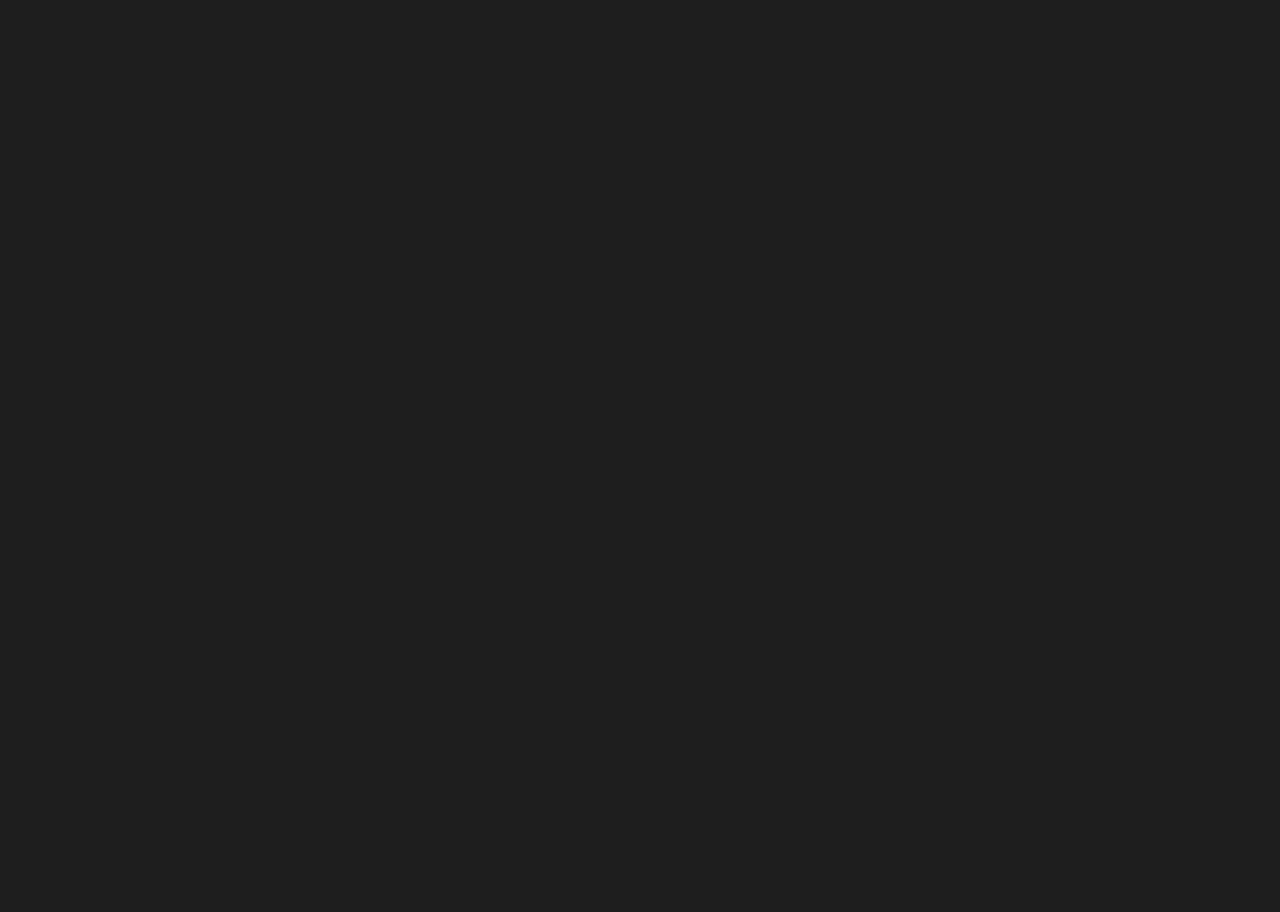
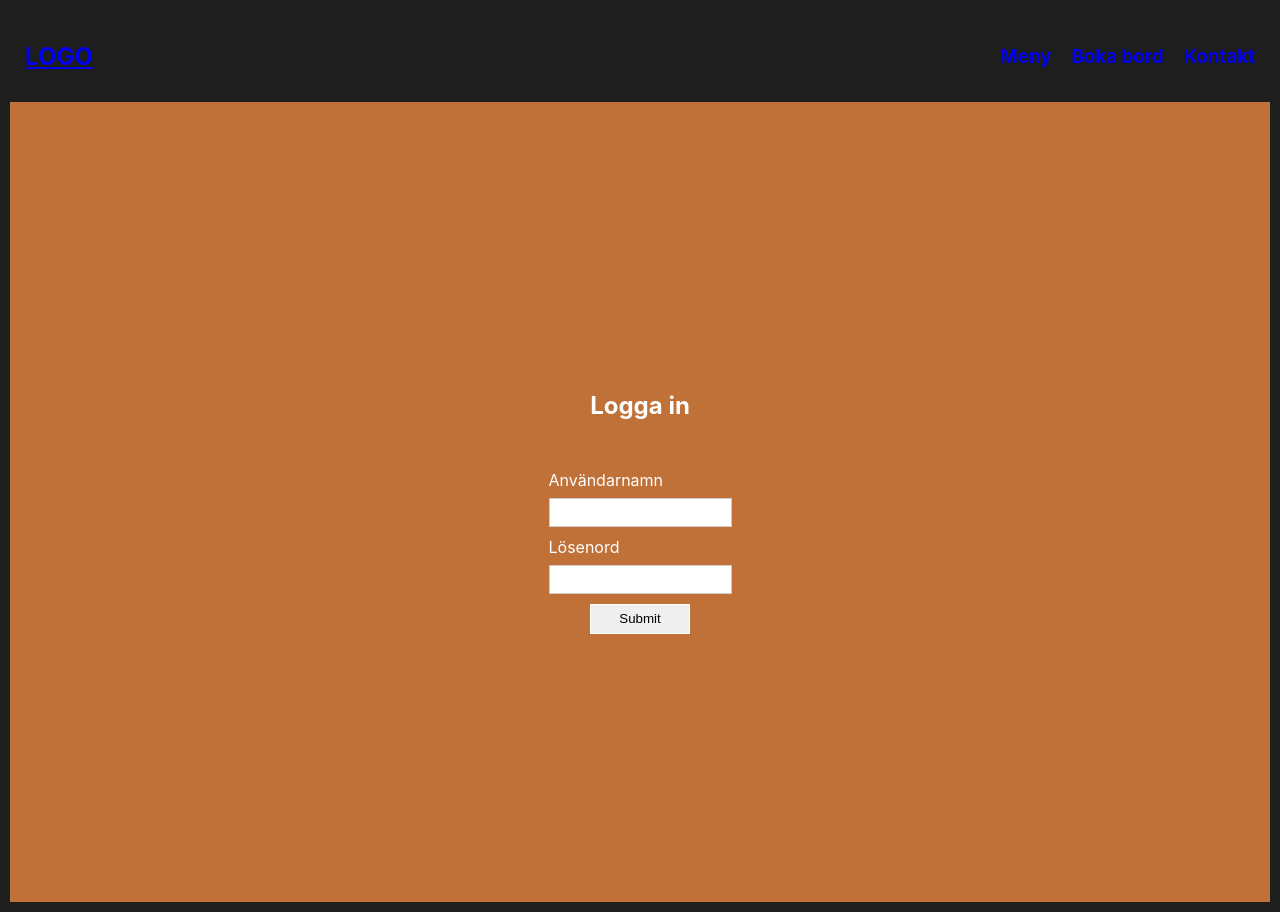
Before and after one commit to fcanberger/GruppJSF, a React (Create React App) app: page /admin in a window 1280 px wide. Before the commit this address had no page. Before the commit the page ends 800 px from the top, so only its background shows below. Built offline with nearby package versions, Linux system fonts and the light colour scheme.

Commit message:
admin-sida

```diff
--- a/src/App.tsx
+++ b/src/App.tsx
@@ -7,6 +7,7 @@
 import { Booking } from "./components/Pages/Booking";
 import { Meny } from "./components/Pages/Meny";
 import { Contact } from "./components/Pages/Contact";
+import { Admin } from "./components/Pages/Admin";
 
 function App() {
   return (
@@ -17,6 +18,7 @@
           <Route path="/meny" element={<Meny />}></Route>
           <Route path="/booking" element={<Booking />}></Route>
           <Route path="/contact" element={<Contact />}></Route>
+          <Route path="/admin" element={<Admin />}></Route>
         </Route>
       </Routes>
     </BrowserRouter>
--- /dev/null
+++ b/src/components/Pages/Admin.tsx
@@ -0,0 +1,22 @@
+export const Admin = () => {
+  return (
+    <div className="admin-container">
+      <h2>Logga in</h2>
+      <div className="form">
+        <form>
+          <div className="input-container">
+            <label>Användarnamn </label>
+            <input className="input-box" type="text" name="uname" required />
+          </div>
+          <div className="input-container">
+            <label>Lösenord </label>
+            <input className="input-box" type="password" name="pass" required />
+          </div>
+          <div className="button-container">
+            <input className="btn-submit" type="submit" />
+          </div>
+        </form>
+      </div>
+    </div>
+  );
+};
--- a/src/components/Pages/Home.tsx
+++ b/src/components/Pages/Home.tsx
@@ -47,7 +47,7 @@
             <p>Facebook icon</p>
             <p>Instagram icon</p>
           </div>
-          <p>Link to Admin login</p>
+          <Link to="/admin">Logga in personal</Link>
           <p>Copyright 2022 | buona mascella</p>
         </footer>
       </div>
--- /dev/null
+++ b/src/styles/admin.scss
@@ -0,0 +1,57 @@
+.admin-container {
+  display: flex;
+  align-items: center;
+  justify-content: center;
+  flex-direction: column;
+  gap: 20px;
+  height: 100vh;
+  background-color: #bf7138;
+
+  .input-box {
+    height: 25px;
+    border: 1px solid rgba(0, 0, 0, 0.2);
+  }
+  .btn-submit {
+    width: 100px;
+    height: 30px;
+    border: 1px solid white;
+    display: flex;
+    justify-content: center;
+    align-items: center;
+    padding: 2px;
+  }
+  .button-container {
+    display: flex;
+    justify-content: center;
+  }
+  .login-form {
+    background-color: white;
+    padding: 2rem;
+    box-shadow: 0 4px 8px 0 rgba(0, 0, 0, 0.2), 0 6px 20px 0 rgba(0, 0, 0, 0.19);
+  }
+
+  .list-container {
+    display: flex;
+  }
+  .error {
+    color: red;
+    font-size: 12px;
+  }
+
+  .title {
+    font-size: 25px;
+    margin-bottom: 20px;
+  }
+
+  .input-container {
+    display: flex;
+    flex-direction: column;
+    gap: 8px;
+    margin: 10px;
+  }
+}
+
+input[type="submit"]:hover {
+  background-color: #2c2b2b;
+  cursor: pointer;
+}
--- a/src/styles/main.scss
+++ b/src/styles/main.scss
@@ -1,32 +1,32 @@
 @import "home";
-body{
-color:white;
-background-color: #1E1E1E;
-.wrapper{
+@import "admin";
+body {
+  color: white;
+  background-color: #1e1e1e;
+  .wrapper {
     margin: 10px;
-    header{
+    header {
       display: flex;
       flex-direction: row;
       justify-content: space-between;
       align-items: center;
       margin: 0px 15px;
-        nav{
-            ul{
+      nav {
+        ul {
           display: flex;
           flex-direction: row;
           list-style: none;
           gap: 20px;
-                li{
-                    a{
+          li {
+            a {
               text-decoration: none;
             }
             a:hover {
               text-decoration: underline;
-                    }
-
             }
           }
         }
       }
     }
   }
+}
```
Lines whose indentation alone changed are shown as unchanged.
